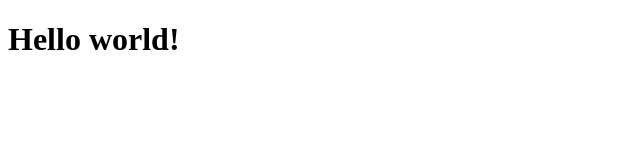
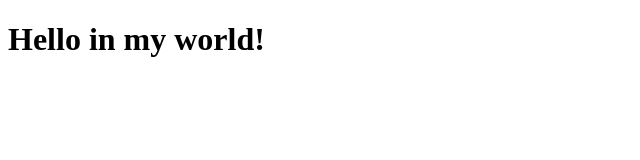
Before and after one commit to vipsanyok/Oleksandr, a plain HTML site: page index.html in a window 1280 px wide. Shown: the whole page, without its empty margins (0-640 px from the left). Drawn offline with Linux system fonts and the light colour scheme.

Commit message:
first page

```diff
--- a/index.html
+++ b/index.html
@@ -4,6 +4,6 @@
         <title> My first web pages  </title>
     </head>
     <body>
-        <h1> Hello world! </h1>
+        <h1> Hello in my world! </h1>
     </body>
 </html>
```
